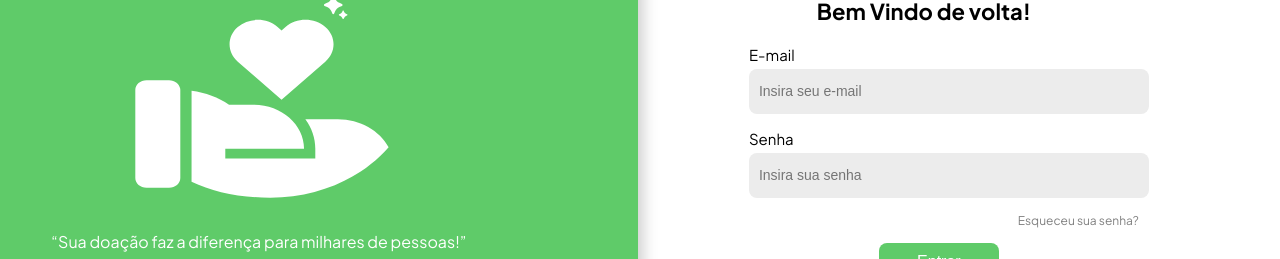
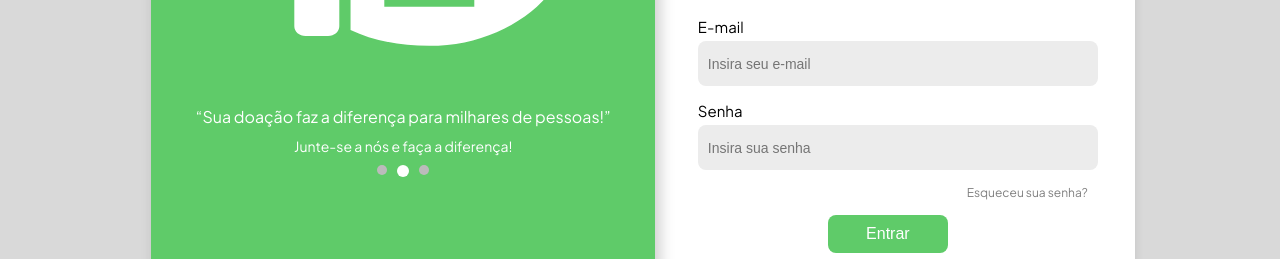
Before and after one commit to willzky23/Telas-do-projeto-doeit, a plain HTML site: page login-doeit/html and css/index.html in a window 1280 px wide. Shown: the part 332-591 px from the top of the page. Drawn offline with Linux system fonts and the light colour scheme.

Commit message:
Add files via upload

```diff
--- a/login-doeit/html and css/style.css
+++ b/login-doeit/html and css/style.css
@@ -18,8 +18,11 @@ body {
 }
 
 .container {
-    width: 1400px;
-    height: 950px;
+    position: fixed;
+    top: -12.8%;
+    left: 13.7%;
+    width: 75%;
+    height: 100%;
     background-color: white;
     border-radius: 18px;
     box-shadow: 0px 4px 10px rgba(0, 0, 0, 0.1);
@@ -32,12 +35,12 @@ body {
 
 .container-green {
     position: relative;
-    left: -120px; /* Move o verde para fora do branco */
-    top: 340px; /* Mantém o verde fixo */
+    left: -15.6%; /* Move o verde para fora do branco */
+    top: 44%; /* Mantém o verde fixo */
     transform: translateY(-42%); /* Garante o alinhamento vertical correto */
     background-color: #5FCB69;
-    width: 800px;
-    height: 800px; /* Mantém o tamanho do verde fixo */
+    width: 54.2%;
+    height: 97%; /* Mantém o tamanho do verde fixo */
     border-radius: 18px;
     display: flex;
     flex-direction: column;
@@ -50,6 +53,9 @@ body {
 
 
 .icon img {
+    position: fixed;
+    left: 26.2%;
+    top: 11.2%;
     width: 270px;
 }
 
@@ -67,7 +73,7 @@ body {
 
 /* Estilização do bloco branco */
 .container-white {
-    width: 55%;
+    width: 50%;
     margin-top: -5px;
     margin-left: -160px;
     padding: 10px;
```
